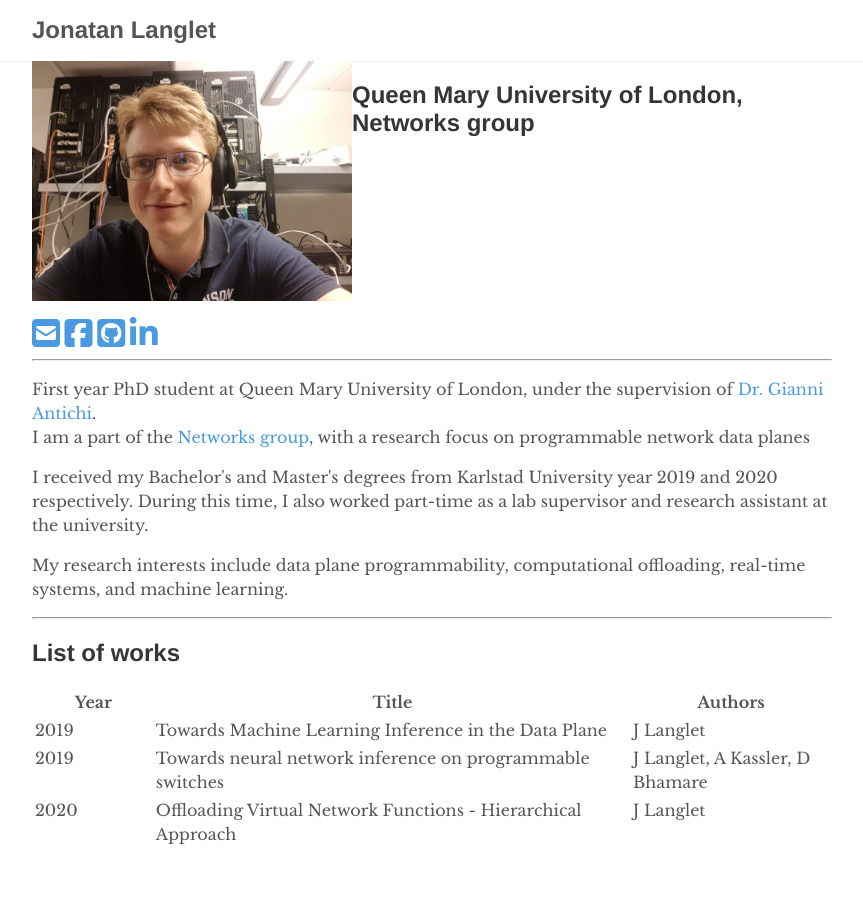
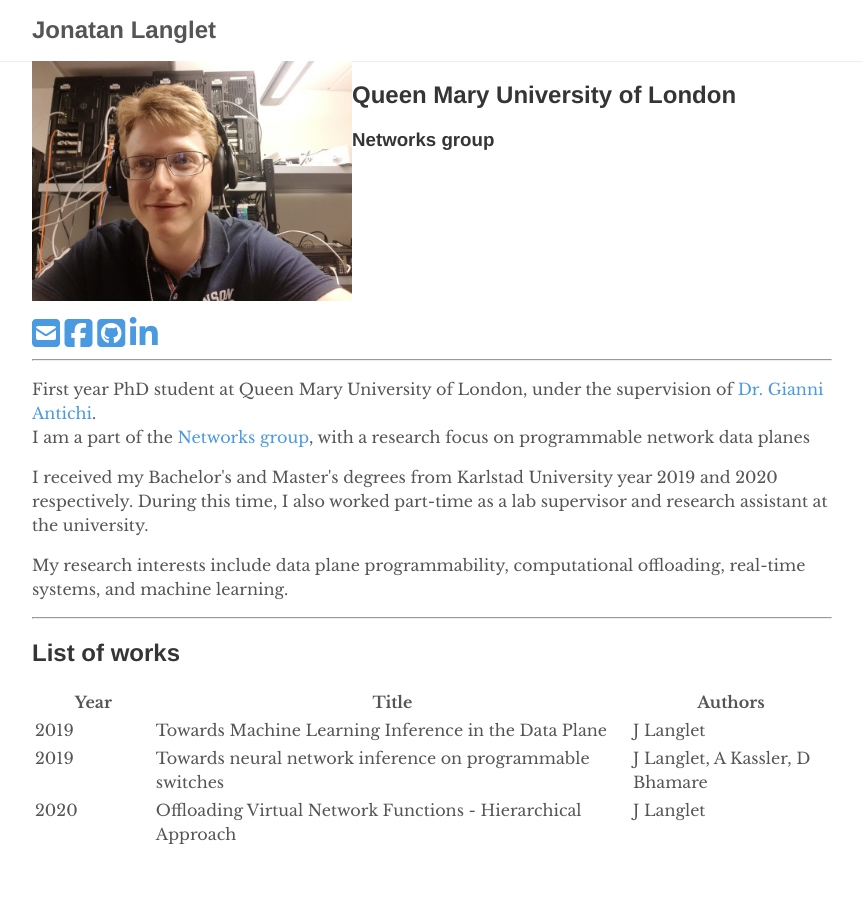
Before and after one commit to jonlanglet/jonlanglet.github.io, a Jekyll site: the page built from index.md, in a window 1280 px wide. Shown: the whole page, without its empty margins (208-1071 px from the left). Built offline with Jekyll 4.4.1, drawn with Linux system fonts in a browser that asks for light colours; nearby versions of some CDN libraries.

Commit message:
paragraph

```diff
--- a/index.md
+++ b/index.md
@@ -8,7 +8,10 @@ title: Home
 		<img src="/assets/portrait.jpg">
 	</div>
 	<div class="col" style="margin-left: width: 60%;">
-		<h2>Queen Mary University of London, Networks group</h2>
+		<p>
+			<h2>Queen Mary University of London</h2>
+			<h3>Networks group</h3>
+		</p>
 	</div>
 </div>
 
```
